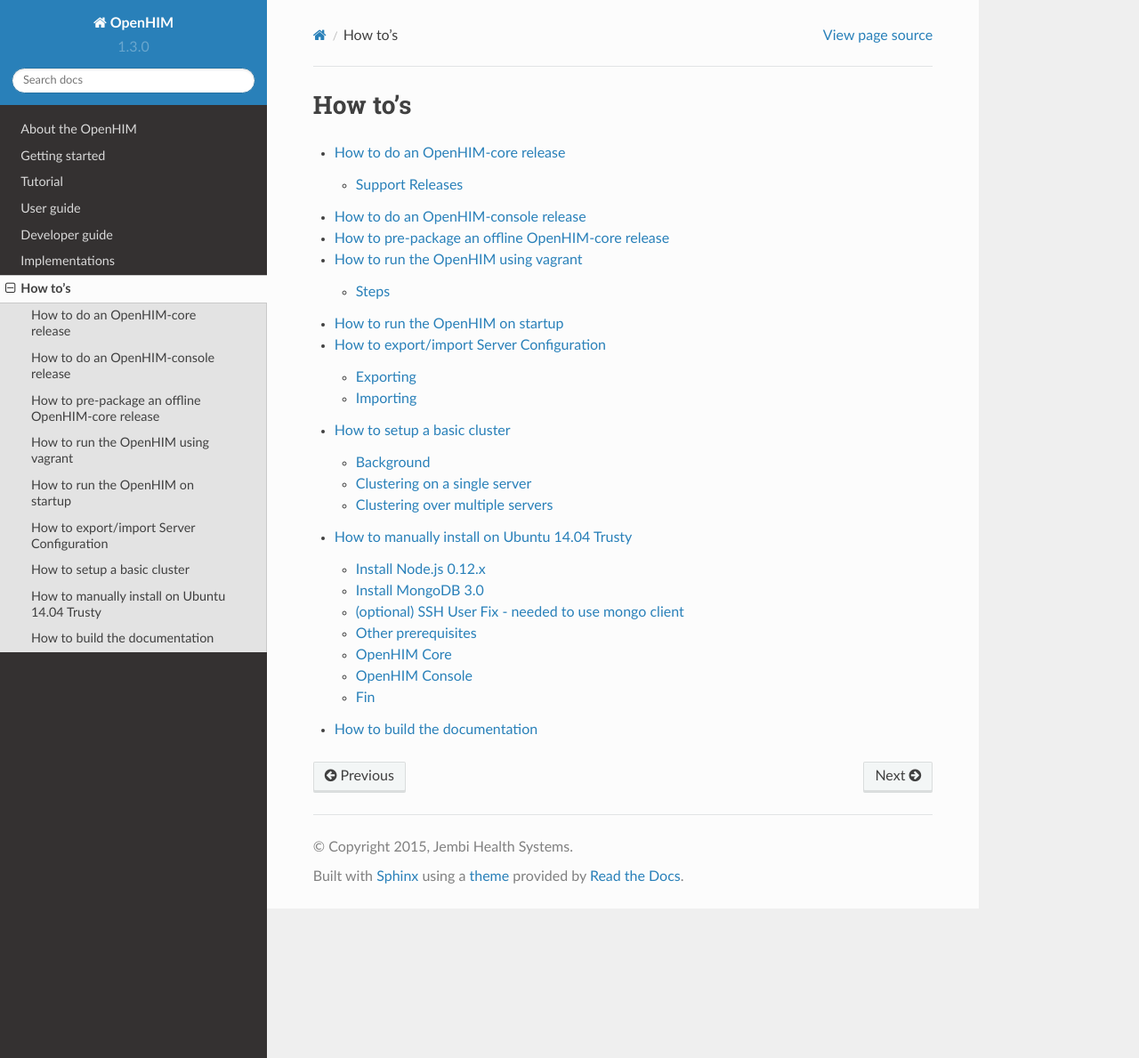
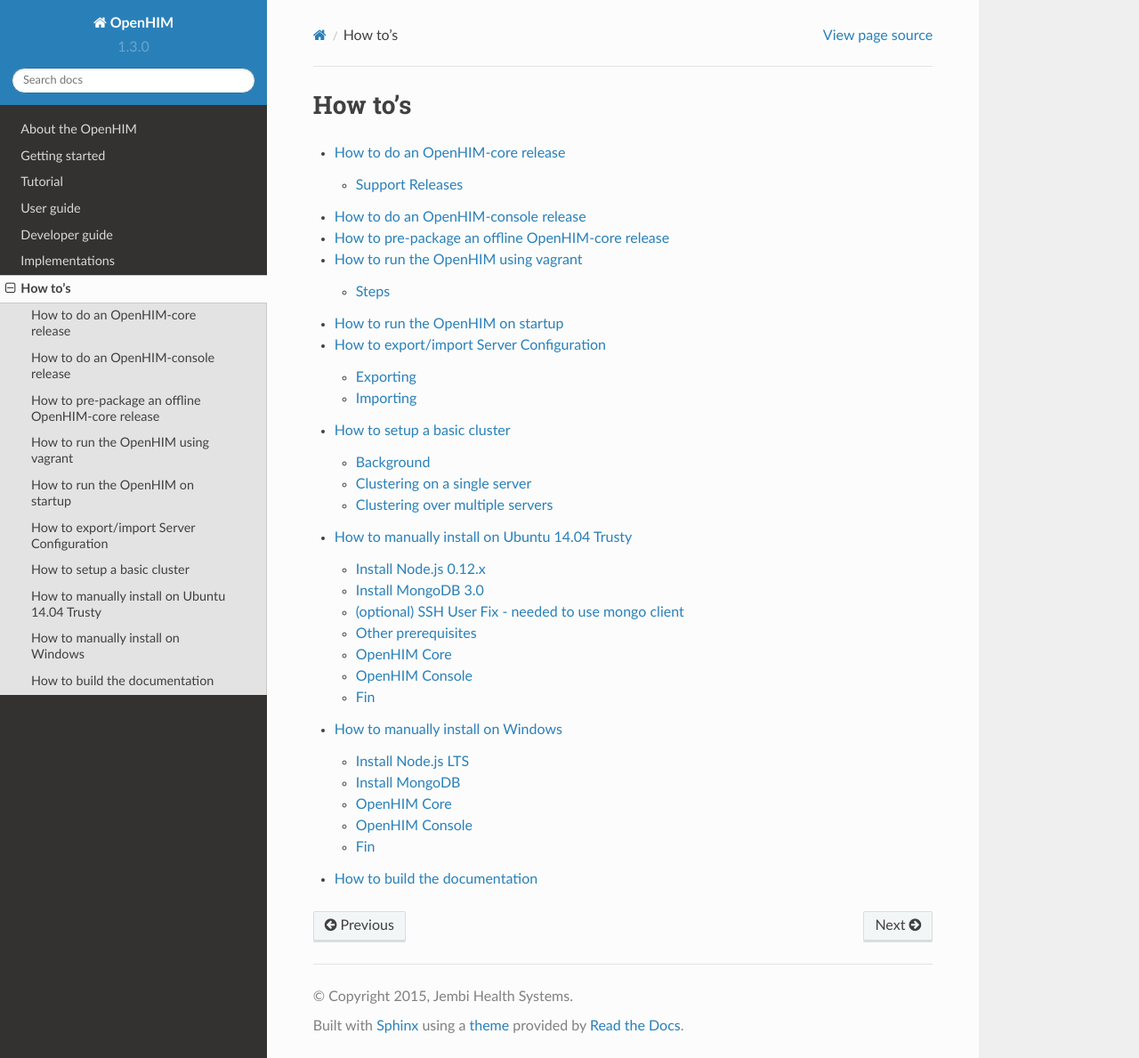
Before and after one commit to jembi/openhim-core-js, a Sphinx documentation site: the page built from docs/how-to/index.rst, in a window 1280 px wide and 1189 px high. Shown: the whole window at 89% size. Built offline with Sphinx 7.4.7 and the Read the Docs theme 2.0.0, drawn with Linux system fonts in a browser that asks for light colours.

Commit message:
Update the how-to index

```diff
--- a/docs/how-to/index.rst
+++ b/docs/how-to/index.rst
@@ -12,4 +12,5 @@
    how-to-import-export
    how-to-setup-a-basic-cluster
    how-to-install-on-ubuntu-trusty
+   how-to-install-on-windows
    how-to-build-the-documentation
```
